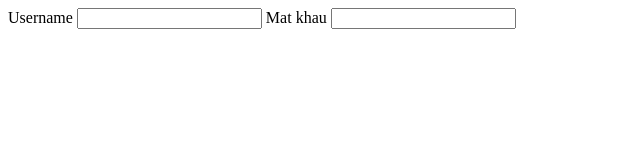
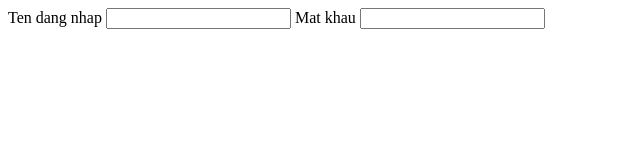
Before and after one commit to Anit008/ktra_cuoi, a plain HTML site: page index.html in a window 1280 px wide. Shown: the whole page, without its empty margins (0-640 px from the left). Drawn offline with Linux system fonts and the light colour scheme.

Commit message:
sua label thanh ten dang nhap

```diff
--- a/index.html
+++ b/index.html
@@ -6,7 +6,7 @@
     <meta name="viewport" content="width=device-width, initial-scale=1.0">
     <title>Document</title>
 </head>
-<label for="">Username</label>
+<label for="">Ten dang nhap</label>
 <input type="txtUsername">
 <label for="">Mat khau</label>
 <input type="txtmatkhau">
```
